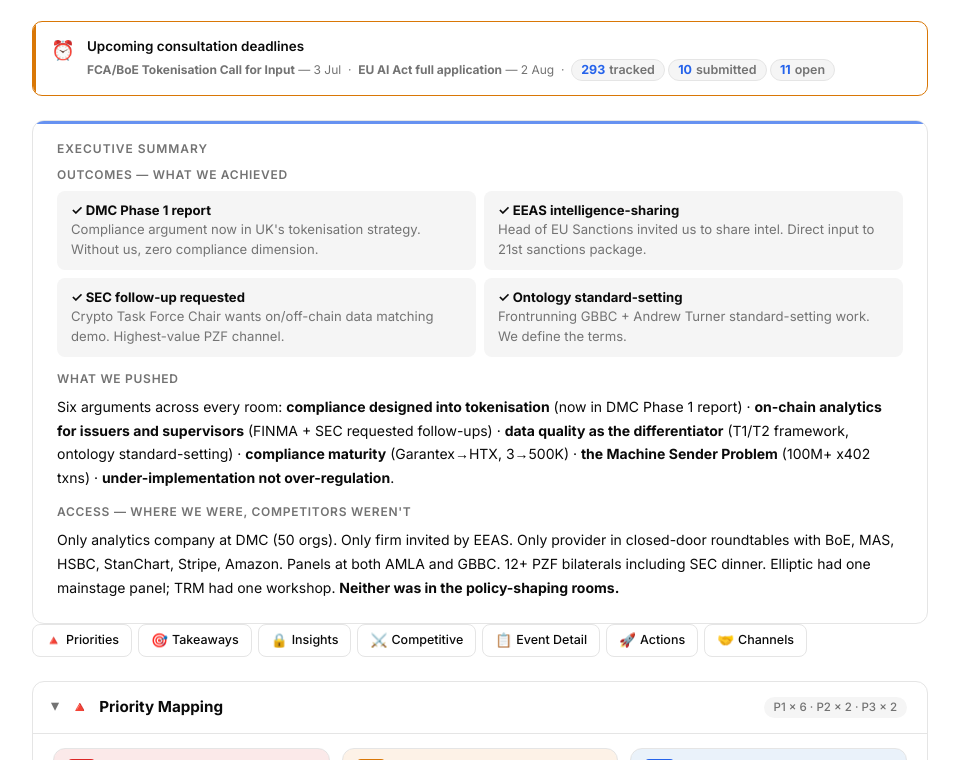
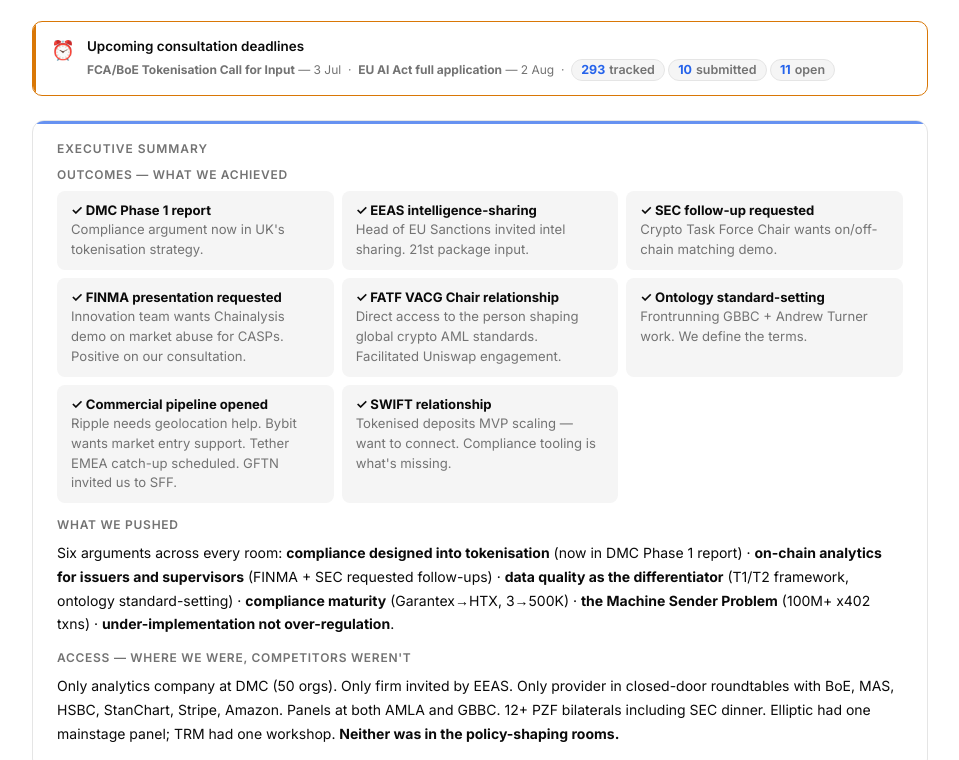
Before and after one commit to matthiasbauer-ops/policy-dashboard, a plain HTML site: page engagement-readout.html in a window 1280 px wide. Shown: the part 797-1557 px from the top of the page, without its empty margins (160-1119 px from the left). Drawn offline with Linux system fonts and the light colour scheme.

Commit message:
Expand outcomes: FINMA, FATF VACG, commercial pipeline, SWIFT

```diff
--- a/engagement-readout.html
+++ b/engagement-readout.html
@@ -661,7 +661,7 @@
         <div class="score-item"><div class="num">15</div><div class="lbl">Events &amp; Sessions</div></div>
         <div class="score-item"><div class="num">12+</div><div class="lbl">Bilateral Meetings</div></div>
         <div class="score-item"><div class="num">16</div><div class="lbl">Private Intel Items</div></div>
-        <div class="score-item"><div class="num">3</div><div class="lbl">Policy Outcomes</div></div>
+        <div class="score-item"><div class="num">8</div><div class="lbl">Outcomes</div></div>
         <div class="score-item"><div class="num">3</div><div class="lbl">Competitors Observed</div></div>
         <div class="score-item"><div class="num">19</div><div class="lbl">Follow-up Actions</div></div>
       </div>
@@ -716,22 +716,38 @@
         <p class="text-xs font-semibold text-muted-foreground" style="text-transform:uppercase;letter-spacing:0.08em;margin:0 0 10px;">Executive Summary</p>
 
         <p class="text-xs font-semibold text-muted-foreground" style="text-transform:uppercase;letter-spacing:0.06em;margin:0 0 8px;">Outcomes — what we achieved</p>
-        <div style="display:grid;grid-template-columns:1fr 1fr;gap:8px;margin-bottom:14px;">
+        <div style="display:grid;grid-template-columns:1fr 1fr 1fr;gap:8px;margin-bottom:14px;">
           <div style="padding:10px 14px;border-radius:8px;background:var(--muted);font-size:0.82rem;line-height:1.5;">
             <strong style="color:var(--foreground);">✓ DMC Phase 1 report</strong><br>
-            <span class="text-muted-foreground">Compliance argument now in UK's tokenisation strategy. Without us, zero compliance dimension.</span>
+            <span class="text-muted-foreground">Compliance argument now in UK's tokenisation strategy.</span>
           </div>
           <div style="padding:10px 14px;border-radius:8px;background:var(--muted);font-size:0.82rem;line-height:1.5;">
             <strong style="color:var(--foreground);">✓ EEAS intelligence-sharing</strong><br>
-            <span class="text-muted-foreground">Head of EU Sanctions invited us to share intel. Direct input to 21st sanctions package.</span>
+            <span class="text-muted-foreground">Head of EU Sanctions invited intel sharing. 21st package input.</span>
           </div>
           <div style="padding:10px 14px;border-radius:8px;background:var(--muted);font-size:0.82rem;line-height:1.5;">
             <strong style="color:var(--foreground);">✓ SEC follow-up requested</strong><br>
-            <span class="text-muted-foreground">Crypto Task Force Chair wants on/off-chain data matching demo. Highest-value PZF channel.</span>
+            <span class="text-muted-foreground">Crypto Task Force Chair wants on/off-chain matching demo.</span>
+          </div>
+          <div style="padding:10px 14px;border-radius:8px;background:var(--muted);font-size:0.82rem;line-height:1.5;">
+            <strong style="color:var(--foreground);">✓ FINMA presentation requested</strong><br>
+            <span class="text-muted-foreground">Innovation team wants Chainalysis demo on market abuse for CASPs. Positive on our consultation.</span>
+          </div>
+          <div style="padding:10px 14px;border-radius:8px;background:var(--muted);font-size:0.82rem;line-height:1.5;">
+            <strong style="color:var(--foreground);">✓ FATF VACG Chair relationship</strong><br>
+            <span class="text-muted-foreground">Direct access to the person shaping global crypto AML standards. Facilitated Uniswap engagement.</span>
           </div>
           <div style="padding:10px 14px;border-radius:8px;background:var(--muted);font-size:0.82rem;line-height:1.5;">
             <strong style="color:var(--foreground);">✓ Ontology standard-setting</strong><br>
-            <span class="text-muted-foreground">Frontrunning GBBC + Andrew Turner standard-setting work. We define the terms.</span>
+            <span class="text-muted-foreground">Frontrunning GBBC + Andrew Turner work. We define the terms.</span>
+          </div>
+          <div style="padding:10px 14px;border-radius:8px;background:var(--muted);font-size:0.82rem;line-height:1.5;">
+            <strong style="color:var(--foreground);">✓ Commercial pipeline opened</strong><br>
+            <span class="text-muted-foreground">Ripple needs geolocation help. Bybit wants market entry support. Tether EMEA catch-up scheduled. GFTN invited us to SFF.</span>
+          </div>
+          <div style="padding:10px 14px;border-radius:8px;background:var(--muted);font-size:0.82rem;line-height:1.5;">
+            <strong style="color:var(--foreground);">✓ SWIFT relationship</strong><br>
+            <span class="text-muted-foreground">Tokenised deposits MVP scaling — want to connect. Compliance tooling is what's missing.</span>
           </div>
         </div>
 
```
